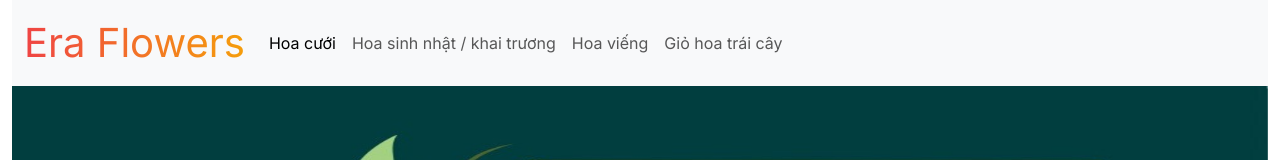
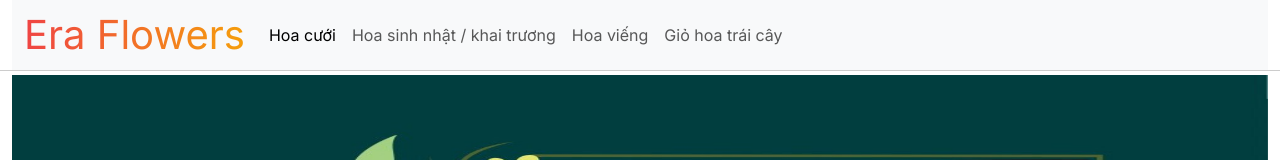
Before and after one commit to Tran-Duc-Hoa/era-flowers, a Next.js app: page / in a window 1280 px wide. Shown: the top 160 px of the page. Built offline with nearby package versions, Linux system fonts and the light colour scheme.

Commit message:
Improve styling

```diff
--- a/app/components/Carousel/Carousel.module.scss
+++ b/app/components/Carousel/Carousel.module.scss
@@ -9,6 +9,6 @@
 
 @media screen and (min-width: 1200px) {
   .carousel {
-    height: 450px;
+    height: 350px;
   }
 }
--- a/app/layout/Footer/Footer.module.scss
+++ b/app/layout/Footer/Footer.module.scss
@@ -3,7 +3,7 @@
     var(--bs-tertiary-bg-rgb),
     var(--bs-bg-opacity)
   ) !important;
-  border-top: 1px solid #ddd;
+  border-top: 1px solid #ccc;
   padding: 2rem 0;
   margin-top: 50px;
 }
--- a/app/layout/Header/Header.module.scss
+++ b/app/layout/Header/Header.module.scss
@@ -1,10 +1,15 @@
 .header {
   width: 100%;
+  position: fixed;
+  top: 0;
   background-color: rgba(
     var(--bs-tertiary-bg-rgb),
     var(--bs-bg-opacity)
   ) !important;
-  position: fixed;
-  top: 0;
+  border-bottom: 1px solid #ccc;
   z-index: 1;
 }
+
+.navbar {
+  padding: 0 !important;
+}
--- a/app/layout/Header/index.tsx
+++ b/app/layout/Header/index.tsx
@@ -4,7 +4,11 @@ const Navbar = () => {
   return (
     <header className={styles.header}>
       <div className="container-xxl">
-        <nav className="navbar navbar-expand-lg bg-body-tertiary">
+        <nav
+          className={
+            "navbar navbar-expand-lg bg-body-tertiary " + styles.navbar
+          }
+        >
           <div className="container-xxl">
             <a className="navbar-brand from-red-to-amber fs-1" href="/">
               Era Flowers
--- a/app/page.module.css
+++ b/app/page.module.css
@@ -3,5 +3,5 @@
   flex-direction: column;
   align-items: center;
   min-height: 100vh;
-  margin-top: 58px;
+  margin-top: 75px;
 }
```
